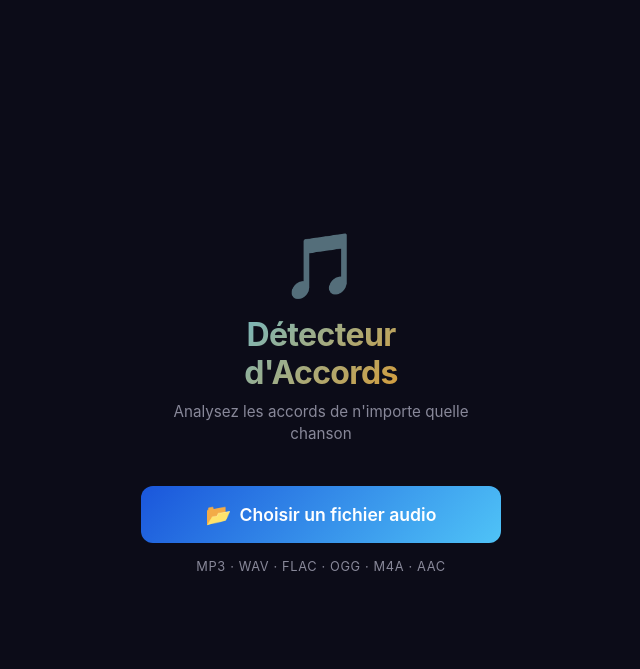
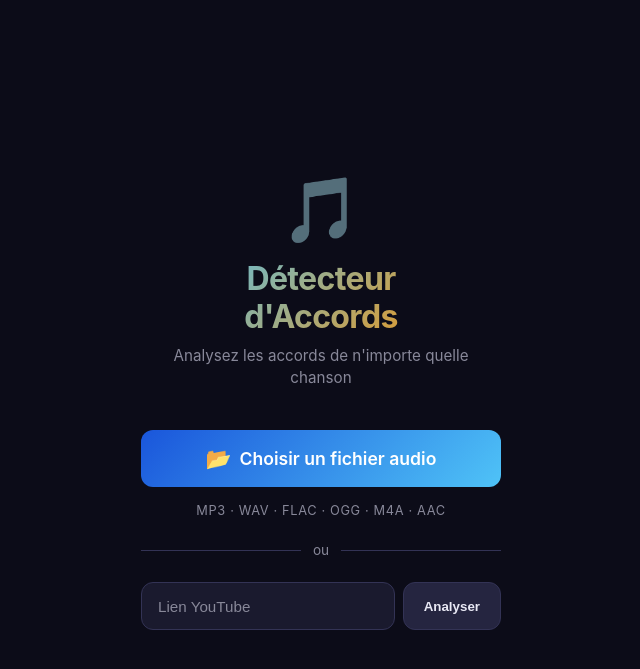
Before and after one commit to jmetrorun-wq/detecteur-accords-web, a Flask app: page / in a window 1280 px wide. Shown: the top 669 px of the page, without its empty margins (319-959 px from the left). Run offline with Flask 3, Linux system fonts and the light colour scheme.

Commit message:
Ajoute l'analyse d'accords depuis un lien YouTube
- Nouvelle route /api/analyze-youtube : télécharge l'audio via yt-dlp
  (format 'best', seul format accessible sans PO Token pour l'instant)
  puis réutilise le pipeline detect_chords existant.
- Factorisation de la construction de la réponse JSON dans
  _analyze_and_respond(), partagée entre upload fichier et YouTube.
- Limite de durée à 6 min pour les vidéos YouTube (contrainte mémoire
  du plan gratuit Render, cf. commit précédent sur le pic RSS).
- UI : champ de saisie de lien YouTube sur l'écran d'upload.

Note : le téléchargement échoue actuellement pour beaucoup de vidéos
(HTTP 403), YouTube ayant renforcé ses protections anti-bot (PO Token
désormais requis même sur l'ancien format muxé de repli). Problème
d'écosystème yt-dlp/YouTube, pas de notre code — à retester après une
prochaine mise à jour de yt-dlp.

```diff
--- a/app.py
+++ b/app.py
@@ -1,11 +1,14 @@
 """Backend Flask pour le Détecteur d'Accords Web (version iPhone/PWA)."""
 
 import os
+import re
 import uuid
 import tempfile
 import threading
 import time
+from typing import Optional
 
+import yt_dlp
 from flask import Flask, request, jsonify, send_file, render_template
 from chord_detector import detect_chords, chord_color, chord_type_name
 
@@ -14,6 +17,15 @@ app = Flask(__name__, static_folder='static', template_folder='templates')
 # ── Stockage temporaire des fichiers uploadés ─────────────────────────
 UPLOAD_DIR = os.path.join(tempfile.gettempdir(), 'chordweb')
 os.makedirs(UPLOAD_DIR, exist_ok=True)
+
+# Limite de durée pour les liens YouTube : au-delà, le pic mémoire de
+# l'analyse (STFT + chroma) dépasse la RAM du plan gratuit Render (512 Mo).
+MAX_YOUTUBE_DURATION_S = 360
+
+YOUTUBE_URL_RE = re.compile(
+    r'^https?://(www\.|m\.)?(youtube\.com/(watch\?|shorts/)|youtu\.be/)',
+    re.IGNORECASE,
+)
 
 # Nettoyage automatique : supprime les fichiers > 1 heure
 def _cleanup_old_files():
@@ -38,23 +50,8 @@ def index():
     return render_template('index.html')
 
 
-@app.route('/api/analyze', methods=['POST'])
-def analyze():
-    if 'audio' not in request.files:
-        return jsonify({'error': 'Aucun fichier audio reçu.'}), 400
-
-    f = request.files['audio']
-    if not f.filename:
-        return jsonify({'error': 'Nom de fichier vide.'}), 400
-
-    ext = os.path.splitext(f.filename)[1].lower()
-    if ext not in ('.mp3', '.wav', '.flac', '.ogg', '.m4a', '.aac'):
-        return jsonify({'error': f'Format non supporté : {ext}'}), 400
-
-    file_id = str(uuid.uuid4())
-    filepath = os.path.join(UPLOAD_DIR, file_id + ext)
-    f.save(filepath)
-
+def _analyze_and_respond(filepath: str, file_id: str, extra: Optional[dict] = None):
+    """Lance detect_chords() sur filepath et construit la réponse JSON."""
     try:
         chords, duration, key_en, key_fr, tempo = detect_chords(filepath)
     except Exception as exc:
@@ -76,14 +73,87 @@ def analyze():
         for c in chords
     ]
 
-    return jsonify({
-        'file_id':  file_id + ext,
+    payload = {
+        'file_id':  file_id,
         'duration': round(duration, 2),
         'key_en':   key_en,
         'key_fr':   key_fr,
         'tempo':    round(float(tempo)),
         'chords':   chords_out,
-    })
+    }
+    if extra:
+        payload.update(extra)
+    return jsonify(payload)
+
+
+@app.route('/api/analyze', methods=['POST'])
+def analyze():
+    if 'audio' not in request.files:
+        return jsonify({'error': 'Aucun fichier audio reçu.'}), 400
+
+    f = request.files['audio']
+    if not f.filename:
+        return jsonify({'error': 'Nom de fichier vide.'}), 400
+
+    ext = os.path.splitext(f.filename)[1].lower()
+    if ext not in ('.mp3', '.wav', '.flac', '.ogg', '.m4a', '.aac'):
+        return jsonify({'error': f'Format non supporté : {ext}'}), 400
+
+    file_id = str(uuid.uuid4())
+    filepath = os.path.join(UPLOAD_DIR, file_id + ext)
+    f.save(filepath)
+
+    return _analyze_and_respond(filepath, file_id + ext)
+
+
+@app.route('/api/analyze-youtube', methods=['POST'])
+def analyze_youtube():
+    data = request.get_json(silent=True) or {}
+    url = (data.get('url') or '').strip()
+    if not url:
+        return jsonify({'error': 'Lien manquant.'}), 400
+    if not YOUTUBE_URL_RE.match(url):
+        return jsonify({'error': 'Lien YouTube invalide.'}), 400
+
+    try:
+        with yt_dlp.YoutubeDL({'quiet': True, 'no_warnings': True, 'noplaylist': True}) as ydl:
+            info = ydl.extract_info(url, download=False)
+    except Exception as exc:
+        return jsonify({'error': f'Vidéo introuvable : {exc}'}), 400
+
+    video_duration = info.get('duration') or 0
+    if video_duration > MAX_YOUTUBE_DURATION_S:
+        return jsonify({
+            'error': (
+                f'Vidéo trop longue ({video_duration // 60:.0f} min) : '
+                f'{MAX_YOUTUBE_DURATION_S // 60} min max.'
+            )
+        }), 400
+
+    file_id = str(uuid.uuid4())
+    ydl_opts = {
+        # 'bestaudio' est désormais bloqué par YouTube sans PO Token ; le
+        # format progressif classique ('best', généralement mp4 360p muxé)
+        # reste accessible sans token et suffit pour l'extraction audio.
+        'format': 'best',
+        'outtmpl': os.path.join(UPLOAD_DIR, file_id + '.%(ext)s'),
+        'postprocessors': [{'key': 'FFmpegExtractAudio', 'preferredcodec': 'wav'}],
+        'noplaylist': True,
+        'quiet': True,
+        'no_warnings': True,
+    }
+    try:
+        with yt_dlp.YoutubeDL(ydl_opts) as ydl:
+            ydl.download([url])
+    except Exception as exc:
+        return jsonify({'error': f'Téléchargement échoué : {exc}'}), 500
+
+    file_id_ext = file_id + '.wav'
+    return _analyze_and_respond(
+        os.path.join(UPLOAD_DIR, file_id_ext),
+        file_id_ext,
+        {'title': info.get('title', '')},
+    )
 
 
 @app.route('/api/audio/<path:file_id>')
--- a/requirements.txt
+++ b/requirements.txt
@@ -5,3 +5,4 @@ numpy>=1.21.0
 scipy>=1.7.0
 soundfile>=0.12.0
 audioread>=3.0.0
+yt-dlp>=2024.1.0
--- a/static/app.js
+++ b/static/app.js
@@ -18,6 +18,8 @@ const screens = {
   results:  document.getElementById('screen-results'),
 };
 const fileInput       = document.getElementById('file-input');
+const youtubeForm     = document.getElementById('youtube-form');
+const youtubeUrlInput = document.getElementById('youtube-url');
 const loadingFilename = document.getElementById('loading-filename');
 const infoKey         = document.getElementById('info-key');
 const infoTempo       = document.getElementById('info-tempo');
@@ -94,11 +96,9 @@ fileInput.addEventListener('change', () => {
   uploadAndAnalyze(file);
 });
 
-async function uploadAndAnalyze(file) {
-  const fd = new FormData();
-  fd.append('audio', file);
+async function performAnalyze(fetchPromise) {
   try {
-    const res = await fetch('/api/analyze', { method: 'POST', body: fd });
+    const res = await fetchPromise;
     const text = await res.text();
     let data;
     try {
@@ -121,6 +121,25 @@ async function uploadAndAnalyze(file) {
     showScreen('upload');
   }
 }
+
+function uploadAndAnalyze(file) {
+  const fd = new FormData();
+  fd.append('audio', file);
+  return performAnalyze(fetch('/api/analyze', { method: 'POST', body: fd }));
+}
+
+youtubeForm.addEventListener('submit', (e) => {
+  e.preventDefault();
+  const url = youtubeUrlInput.value.trim();
+  if (!url) return;
+  loadingFilename.textContent = url;
+  showScreen('loading');
+  performAnalyze(fetch('/api/analyze-youtube', {
+    method: 'POST',
+    headers: { 'Content-Type': 'application/json' },
+    body: JSON.stringify({ url }),
+  }));
+});
 
 function applyResults(data) {
   state.chords   = data.chords;
@@ -270,6 +289,7 @@ btnBack.addEventListener('click', () => {
   audioEl.pause();
   audioEl.src = '';
   fileInput.value = '';
+  youtubeUrlInput.value = '';
   showScreen('upload');
 });
 
--- a/static/style.css
+++ b/static/style.css
@@ -86,6 +86,48 @@ html, body {
   margin-top: 1rem;
   letter-spacing: 0.05em;
 }
+.upload-divider {
+  display: flex;
+  align-items: center;
+  gap: 0.75rem;
+  margin: 1.5rem 0;
+  color: var(--text-dim);
+  font-size: 0.85rem;
+}
+.upload-divider::before,
+.upload-divider::after {
+  content: '';
+  flex: 1;
+  height: 1px;
+  background: var(--border);
+}
+.youtube-form {
+  display: flex;
+  gap: 0.5rem;
+}
+.youtube-input {
+  flex: 1;
+  min-width: 0;
+  padding: 0.85rem 1rem;
+  background: var(--surface);
+  border: 1px solid var(--border);
+  border-radius: var(--radius);
+  color: var(--text);
+  font-size: 0.95rem;
+  min-height: 48px;
+}
+.youtube-input::placeholder { color: var(--text-dim); }
+.btn-youtube {
+  padding: 0.85rem 1.25rem;
+  background: var(--surface2);
+  border: 1px solid var(--border);
+  color: var(--text);
+  font-weight: 600;
+  border-radius: var(--radius);
+  cursor: pointer;
+  min-height: 48px;
+}
+.btn-youtube:active { opacity: 0.8; }
 
 /* ── Écran Chargement ────────────────────────────────────────────── */
 #screen-loading {
--- a/templates/index.html
+++ b/templates/index.html
@@ -30,6 +30,13 @@
       <input type="file" id="file-input" accept=".mp3,.wav,.flac,.ogg,.m4a,.aac" style="display:none">
 
       <p class="format-hint">MP3 · WAV · FLAC · OGG · M4A · AAC</p>
+
+      <div class="upload-divider">ou</div>
+
+      <form id="youtube-form" class="youtube-form">
+        <input type="url" id="youtube-url" class="youtube-input" placeholder="Lien YouTube" required>
+        <button type="submit" class="btn-youtube">Analyser</button>
+      </form>
     </div>
   </section>
 
```
